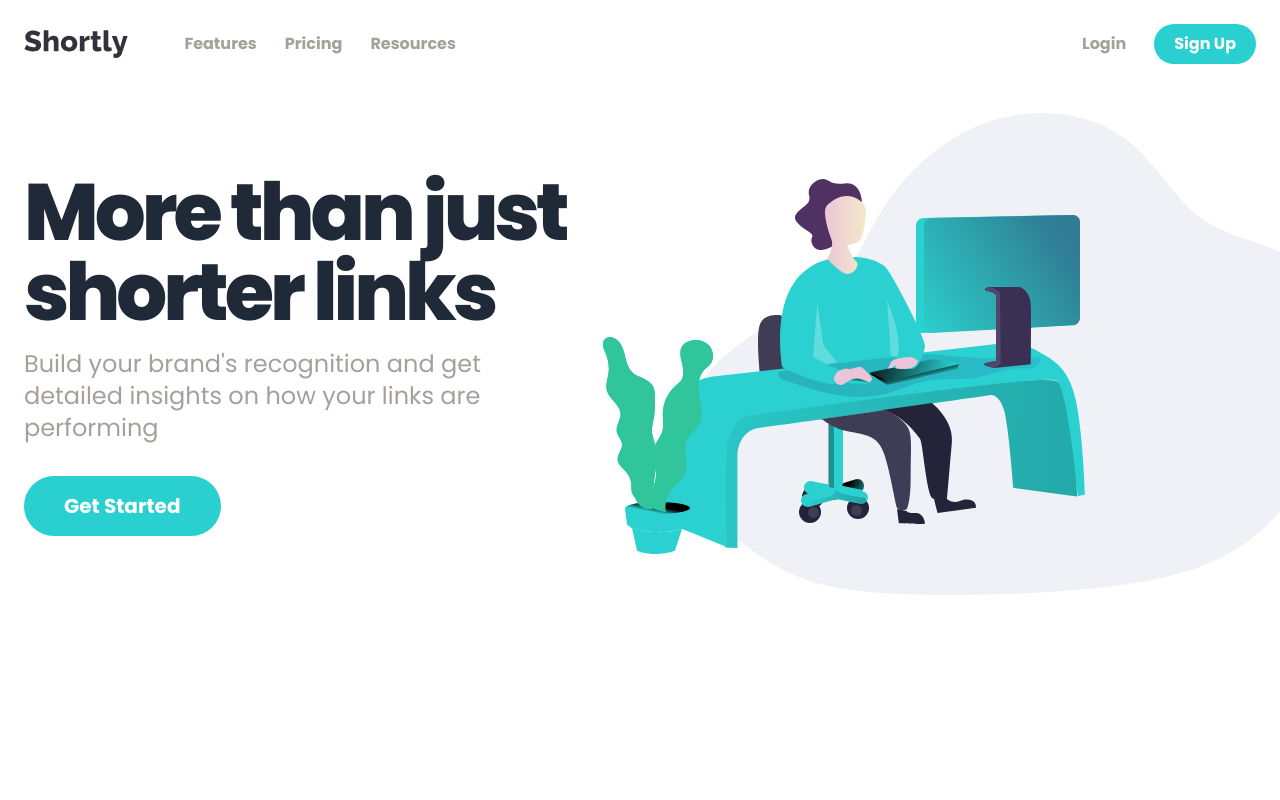
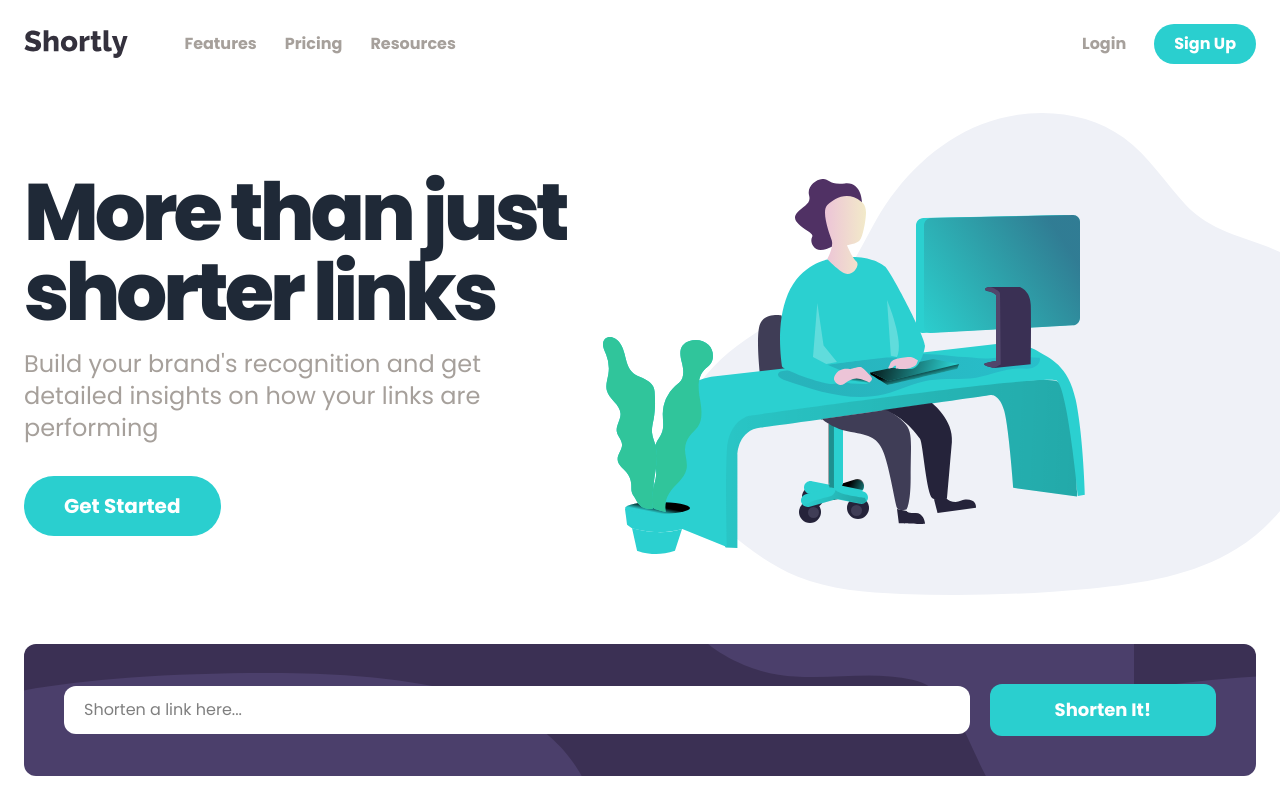
Before and after one commit to ayezabashir/URL-shortening-API-landing-page, a React (Vite) app: page / in a window 1280 px wide. Shown: the top 800 px of the page. Built offline with nearby package versions, Linux system fonts and the light colour scheme.

Commit message:
shorten form

```diff
--- /dev/null
+++ b/src/components/ShortnerForm.jsx
@@ -0,0 +1,14 @@
+const ShortnerForm = () => {
+    return (
+        <section className="container">
+            <div className="bg-purple bg-[url(/bg-shorten-mobile.svg)] md:bg-[url(/bg-shorten-desktop.svg)] rounded-xl">
+                <form className="p-10 flex flex-col gap-5 md:flex-row justify-center items-center" onSubmit={(e) => e.preventDefault()}>
+                    <input className="w-full md:w-[80%] bg-white py-3 px-5 rounded-xl outline-0" type="text" placeholder="Shorten a link here..." name="url_input" id="url_input" />
+                    <button className="w-full md:w-[20%] bg-blue hover:opacity-90 cursor-pointer text-white py-3 px-2 rounded-xl text-lg font-bold" type="submit">Shorten It!</button>
+                </form>
+            </div>
+        </section>
+    )
+}
+
+export default ShortnerForm
--- a/src/pages/Home.jsx
+++ b/src/pages/Home.jsx
@@ -1,9 +1,11 @@
 import HeroComponent from '../components/HeroComponent'
+import ShortnerForm from '../components/ShortnerForm'
 
 const Home = () => {
   return (
     <>
       <HeroComponent />
+      <ShortnerForm />
     </>
   )
 }
```
